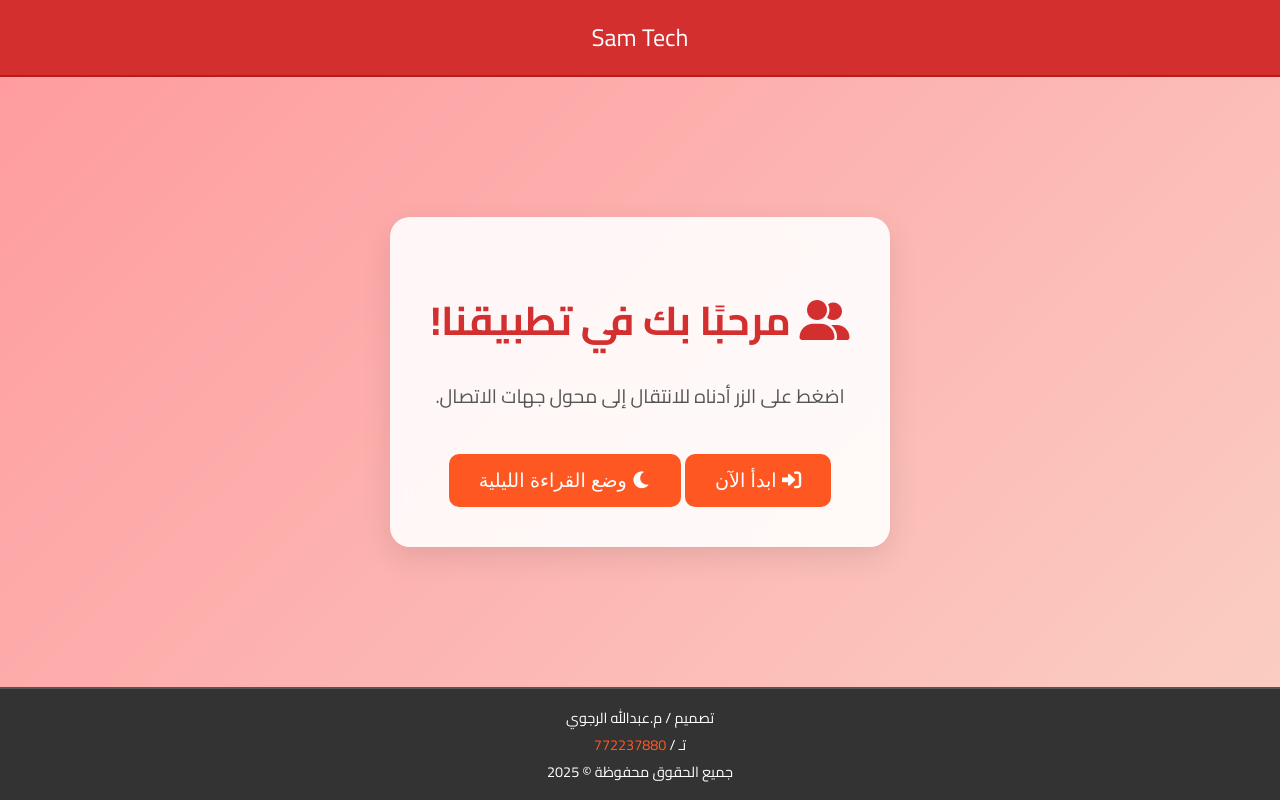
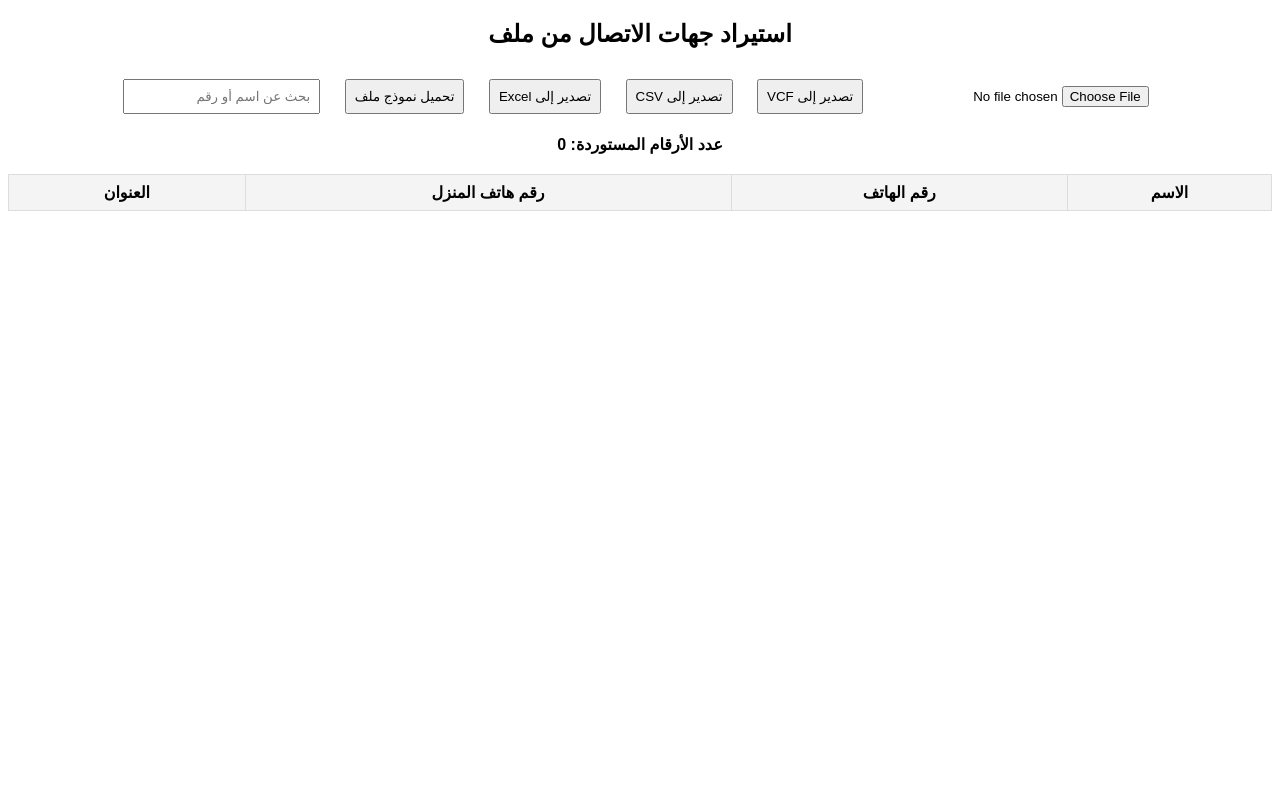
Before and after one commit to SumoTech7/Export-Contact-1, a plain HTML site: page index.html in a window 1280 px wide. Drawn offline with Linux system fonts and the light colour scheme.

Commit message:
Change index.html

```diff
--- a/index.html
+++ b/index.html
@@ -1,180 +1,142 @@
 <!DOCTYPE html>
-<html lang="ar" dir="rtl">
+<html lang="ar">
 <head>
     <meta charset="UTF-8">
     <meta name="viewport" content="width=device-width, initial-scale=1.0">
-  <title>Sam Tech</title>
-  <link rel="stylesheet" href="https://cdnjs.cloudflare.com/ajax/libs/font-awesome/6.0.0-beta3/css/all.min.css">
+    <title>استيراد جهات الاتصال</title>
+    <script src="https://cdnjs.cloudflare.com/ajax/libs/xlsx/0.18.5/xlsx.full.min.js"></script>
     <style>
-    /* تنظيم الخطوط والألوان */
-    @import url('https://fonts.googleapis.com/css2?family=Cairo:wght@400;700&display=swap');
-
-    body {
-      font-family: 'Cairo', sans-serif;
-      background: linear-gradient(135deg, #ff9a9e, #fad0c4);
-      margin: 0;
-      padding: 0;
-      display: flex;
-      flex-direction: column;
-      justify-content: space-between;
-      min-height: 100vh;
-      color: #333;
-      transition: background 0.3s ease;
-    }
-
-    header {
-      background: #d32f2f;
-      color: white;
-      text-align: center;
-      padding: 15px;
-      font-size: 1.5rem;
-      border-bottom: 2px solid #b71c1c;
-    }
-
-    .main-container {
-      text-align: center;
-      background: rgba(255, 255, 255, 0.9);
-      backdrop-filter: blur(10px);
-      padding: 40px;
-      border-radius: 20px;
-      box-shadow: 0 10px 30px rgba(0, 0, 0, 0.1);
-      transition: transform 0.3s ease;
-      margin: auto;
-      max-width: 600px;
-    }
-
-    .main-container:hover {
-      transform: scale(1.05);
-    }
-
-    h1 {
-      font-size: 2.5rem;
-      color: #d32f2f;
-      margin-bottom: 20px;
-    }
-
-    p {
-      font-size: 1.2rem;
-      color: #555;
-      margin-bottom: 30px;
-    }
-
-    button {
-      padding: 15px 30px;
-      border: none;
-      border-radius: 10px;
-      background: #ff5722;
-      color: white;
-      font-size: 1.2rem;
-      cursor: pointer;
-      transition: background-color 0.3s ease;
-      backdrop-filter: blur(5px);
-    }
-
-    button:hover {
-      background: #e64a19;
-    }
-
-    footer {
-      background: #333;
-      color: white;
-      text-align: center;
-      padding: 15px;
-      font-size: 0.9rem;
-      border-top: 2px solid #555;
-    }
-
-    footer a {
-      color: #ff5722;
-      text-decoration: none;
-    }
-
-    footer a:hover {
-      text-decoration: underline;
-    }
-
-    /* وضع القراءة الليلية */
-    body.dark-mode {
-      background: #121212;
-      color: #ffffff;
-    }
-
-    body.dark-mode header {
-      background: #333;
-    }
-
-    body.dark-mode .main-container {
-      background: rgba(30, 30, 30, 0.9);
-      color: #fff;
-    }
-
-    body.dark-mode button {
-      background: #4caf50;
-    }
-
-    /* إشعارات */
-    #toast {
-      position: fixed;
-      bottom: 20px;
-      right: 20px;
-      background: #4caf50;
-      color: white;
-      padding: 10px 20px;
-      border-radius: 5px;
-      display: none;
-      z-index: 9999;
-    }
+        body { font-family: Arial, sans-serif; text-align: center; direction: rtl; }
+        table { width: 100%; border-collapse: collapse; margin-top: 20px; }
+        th, td { border: 1px solid #ddd; padding: 8px; text-align: center; }
+        th { background-color: #f4f4f4; }
+        input, button { margin: 10px; padding: 8px; }
+        #stats { margin-top: 10px; font-weight: bold; }
     </style>
 </head>
 <body>
-  <!-- رأس الصفحة -->
-  <header>Sam Tech</header>
-
-  <!-- محتوى الصفحة -->
-  <div class="main-container">
-    <h1><i class="fas fa-user-friends"></i> مرحبًا بك في تطبيقنا!</h1>
-    <p>اضغط على الزر أدناه للانتقال إلى محول جهات الاتصال.</p>
-    <button onclick="checkPassword()"><i class="fas fa-sign-in-alt"></i> ابدأ الآن</button>
-    <button onclick="toggleDarkMode()" style="margin-top: 10px;"><i class="fas fa-moon"></i> وضع القراءة الليلية</button>
-  </div>
-
-  <!-- إشعارات -->
-  <div id="toast">تمت العملية بنجاح!</div>
-
-  <!-- ذيل الصفحة -->
-  <footer>
-    تصميم / م.عبدالله الرجوي<br>
-    تـ / <a href="tel:772237880">772237880</a><br>
-    جميع الحقوق محفوظة &copy; 2025
-  </footer>
+    <h2>استيراد جهات الاتصال من ملف</h2>
+    <input type="file" id="fileInput" accept=".xlsx,.csv">
+    <button onclick="exportToVCF()">تصدير إلى VCF</button>
+    <button onclick="exportToCSV()">تصدير إلى CSV</button>
+    <button onclick="exportToExcel()">تصدير إلى Excel</button>
+    <button onclick="downloadTemplate()">تحميل نموذج ملف</button>
+    <input type="text" id="searchBox" placeholder="بحث عن اسم أو رقم" onkeyup="searchContacts()">
+    <p id="stats">عدد الأرقام المستوردة: 0</p>
+    <table id="contactsTable">
+        <thead>
+            <tr>
+                <th>الاسم</th>
+                <th>رقم الهاتف</th>
+                <th>رقم هاتف المنزل</th>
+                <th>العنوان</th>
+            </tr>
+        </thead>
+        <tbody></tbody>
+    </table>
 
     <script>
-    // التحقق من كلمة المرور
-    function checkPassword() {
-      const password = prompt("يرجى إدخال كلمة المرور:");
-      if (password === "12345") {
-        showToast("تم تسجيل الدخول بنجاح!");
-        setTimeout(() => {
-          window.location.href = 'contact-converter.html';
-        }, 1000);
-      } else {
-        alert("كلمة المرور غير صحيحة. حاول مرة أخرى.");
+        let contacts = [];
+
+        document.getElementById('fileInput').addEventListener('change', function(event) {
+            const file = event.target.files[0];
+            if (!file) return;
+            const reader = new FileReader();
+
+            reader.onload = function(e) {
+                try {
+                    const data = new Uint8Array(e.target.result);
+                    const workbook = XLSX.read(data, { type: 'array' });
+                    const sheet = workbook.Sheets[workbook.SheetNames[0]];
+                    const json = XLSX.utils.sheet_to_json(sheet, { header: 1 });
+
+                    contacts = json.slice(1).map(row => ({
+                        name: row[0]?.toString().trim() || "غير معروف",
+                        phone: row[1]?.toString().trim() || "غير متوفر",
+                        homePhone: row[2]?.toString().trim() || "غير متوفر",
+                        address: row[3]?.toString().trim() || "غير متوفر"
+                    }));
+
+                    displayContacts();
+                } catch (error) {
+                    alert("حدث خطأ أثناء قراءة الملف. تأكد من صحة البيانات.");
+                    console.error(error);
                 }
+            };
+
+            reader.readAsArrayBuffer(file);
+        });
+
+        function displayContacts() {
+            const tbody = document.querySelector('#contactsTable tbody');
+            tbody.innerHTML = contacts.map(contact => `
+                <tr>
+                    <td>${contact.name}</td>
+                    <td>${contact.phone}</td>
+                    <td>${contact.homePhone}</td>
+                    <td>${contact.address}</td>
+                </tr>
+            `).join('');
+            document.getElementById('stats').innerText = `عدد الأرقام المستوردة: ${contacts.length}`;
         }
 
-    // إشعارات
-    function showToast(message) {
-      const toast = document.getElementById('toast');
-      toast.textContent = message;
-      toast.style.display = 'block';
-      setTimeout(() => {
-        toast.style.display = 'none';
-      }, 3000);
+        function exportToVCF() {
+            if (contacts.length === 0) {
+                alert("لا توجد بيانات لتصديرها.");
+                return;
             }
 
-    // وضع القراءة الليلية
-    function toggleDarkMode() {
-      document.body.classList.toggle('dark-mode');
+            const vcfContent = contacts.map(contact => `BEGIN:VCARD\nVERSION:3.0\nFN:${contact.name}\nTEL;TYPE=CELL:${contact.phone}\nTEL;TYPE=HOME:${contact.homePhone}\nADR:;;${contact.address};;;;\nEND:VCARD\n`).join('');
+
+            const blob = new Blob([vcfContent], { type: 'text/vcard' });
+            const a = document.createElement('a');
+            a.href = URL.createObjectURL(blob);
+            a.download = 'contacts.vcf';
+            a.click();
+        }
+
+        function exportToCSV() {
+            let csvContent = "الاسم,رقم الهاتف,رقم هاتف المنزل,العنوان\n" +
+                contacts.map(c => `${c.name},${c.phone},${c.homePhone},${c.address}`).join("\n");
+            const blob = new Blob([csvContent], { type: 'text/csv' });
+            const a = document.createElement('a');
+            a.href = URL.createObjectURL(blob);
+            a.download = 'contacts.csv';
+            a.click();
+        }
+
+        function exportToExcel() {
+            const ws = XLSX.utils.json_to_sheet(contacts);
+            const wb = XLSX.utils.book_new();
+            XLSX.utils.book_append_sheet(wb, ws, "Contacts");
+            XLSX.writeFile(wb, "contacts.xlsx");
+        }
+
+        function downloadTemplate() {
+            const template = [["الاسم", "رقم الهاتف", "رقم هاتف المنزل", "العنوان"], ["أحمد", "123456789", "987654321", "اليمن"]];
+            const ws = XLSX.utils.aoa_to_sheet(template);
+            const wb = XLSX.utils.book_new();
+            XLSX.utils.book_append_sheet(wb, ws, "Template");
+            XLSX.writeFile(wb, "contacts_template.xlsx");
+        }
+
+        function searchContacts() {
+            const query = document.getElementById('searchBox').value.toLowerCase();
+            const filtered = contacts.filter(c =>
+                c.name.toLowerCase().includes(query) ||
+                c.phone.includes(query) ||
+                c.homePhone.includes(query)
+            );
+
+            const tbody = document.querySelector('#contactsTable tbody');
+            tbody.innerHTML = filtered.map(contact => `
+                <tr>
+                    <td>${contact.name}</td>
+                    <td>${contact.phone}</td>
+                    <td>${contact.homePhone}</td>
+                    <td>${contact.address}</td>
+                </tr>
+            `).join('');
         }
     </script>
 </body>
```
Lines whose indentation alone changed are shown as unchanged.
